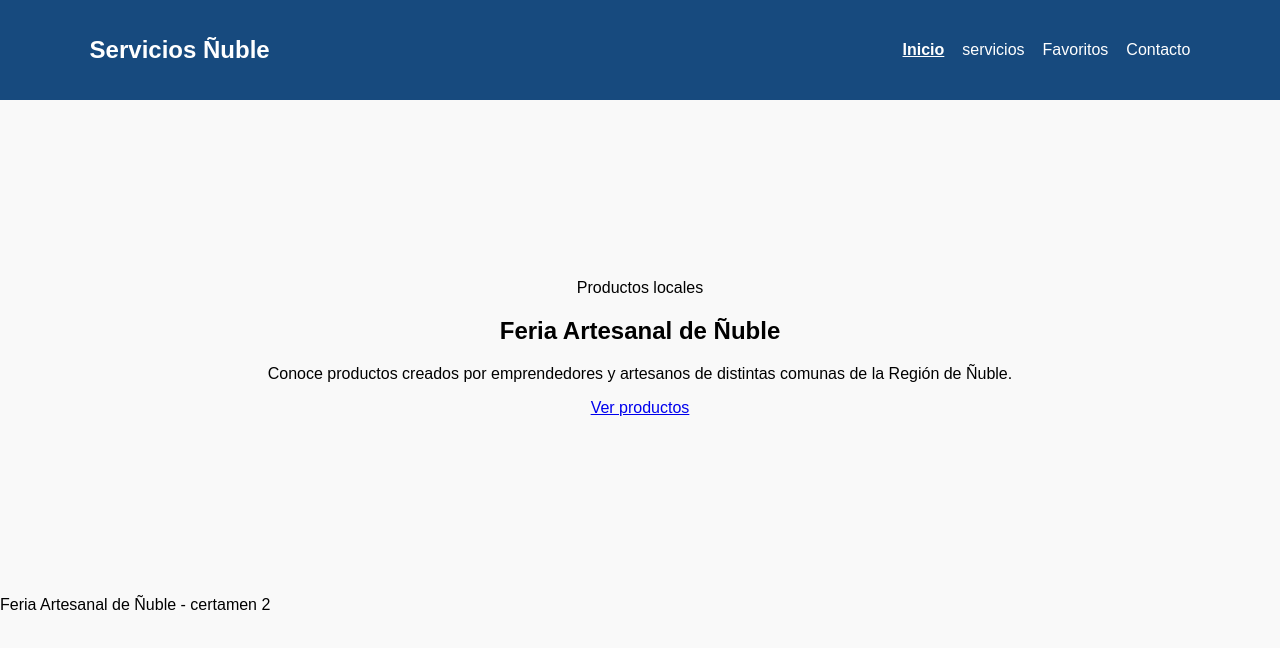
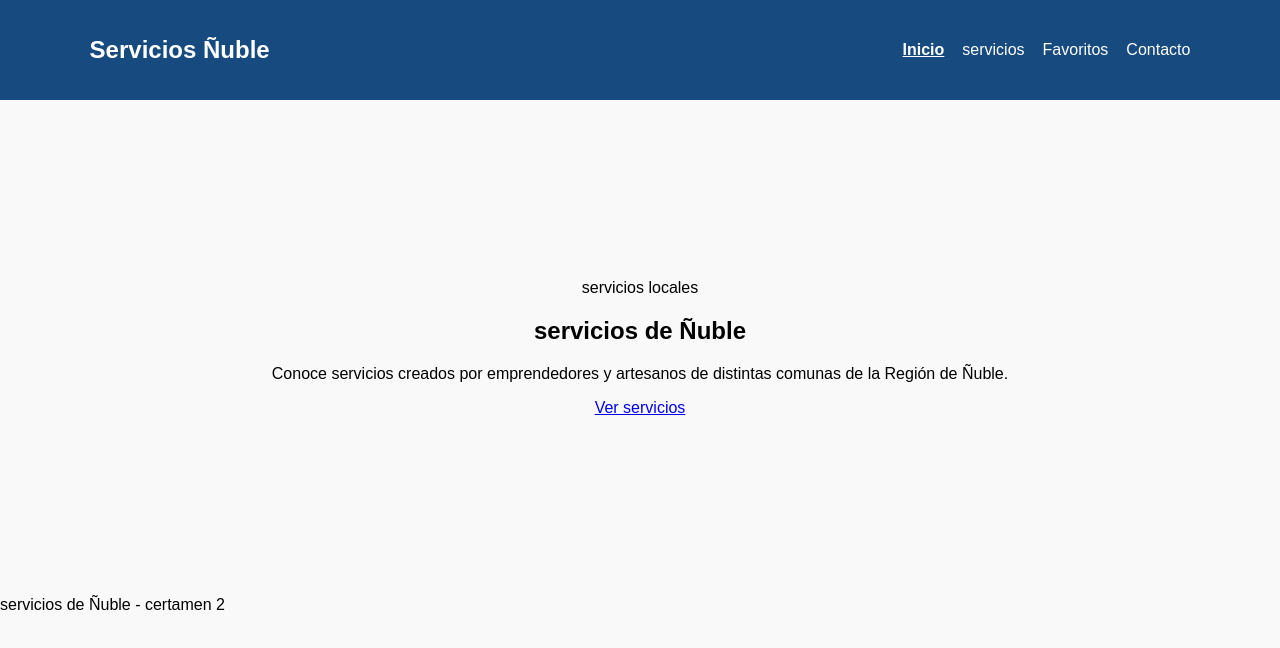
Before and after one commit to Aquilescastro115/todas_las_actividades_vue, a Vue app in the folder Activisas/: page / in a window 1280 px wide. Shown: the top 648 px of the page. Built offline with nearby package versions, Linux system fonts and the light colour scheme.

Commit message:
etapa 9 - Evaluacion 2 - Formulario y validaciones

```diff
--- a/Activisas/src/App.vue
+++ b/Activisas/src/App.vue
@@ -9,6 +9,6 @@ import Navbar from './components/Navbar.vue'
     <RouterView />
   </main>
   <footer>
-    <p>Feria Artesanal de Ñuble - certamen 2</p>
+    <p>servicios de Ñuble - certamen 2</p>
   </footer>
 </template>
--- a/Activisas/src/views/ContactoView.vue
+++ b/Activisas/src/views/ContactoView.vue
@@ -3,12 +3,13 @@ import { ref } from 'vue'
 
 const nombre = ref('')
 const correo = ref('')
+const servicio = ref('')
 const mensaje = ref('')
 const error = ref('')
 const enviado = ref(false)
 
 function enviar() {
-  if (!nombre.value || !correo.value || !mensaje.value) {
+  if (!nombre.value || !correo.value || !servicio.value || !mensaje.value) {
     error.value = 'Debe completar todos los campos.'
     enviado.value = false
     return
@@ -16,6 +17,11 @@ function enviar() {
 
   error.value = ''
   enviado.value = true
+
+  nombre.value = ''
+  correo.value = ''
+  servicio.value = ''
+  mensaje.value = ''
 }
 </script>
 
@@ -30,6 +36,15 @@ function enviar() {
       <label>Correo electrónico</label>
       <input v-model="correo" type="email" />
 
+      <label>Servicio de interés</label>
+      <select v-model="servicio">
+        <option disabled value="">Seleccione un servicio</option>
+        <option value="alimentos">Alimentos</option>
+        <option value="artesania">Artesanía</option>
+        <option value="textiles">Textiles</option>
+        <option value="otro">Otro</option>
+      </select>
+
       <label>Mensaje</label>
       <textarea v-model="mensaje" rows="5"></textarea>
 
@@ -40,3 +55,8 @@ function enviar() {
     <p v-if="enviado" class="correcto">Mensaje registrado correctamente.</p>
   </section>
 </template>
+
+<style scoped>
+.error { color: #b42318; font-weight: bold; margin-top: 10px; }
+.correcto { color: #0f5132; font-weight: bold; margin-top: 10px; }
+</style>
--- a/Activisas/src/views/InicioView.vue
+++ b/Activisas/src/views/InicioView.vue
@@ -1,14 +1,14 @@
 <template>
   <section class="hero">
     <div>
-      <p class="etiqueta">Productos locales</p>
-      <h1>Feria Artesanal de Ñuble</h1>
+      <p class="etiqueta">servicios locales</p>
+      <h1>servicios de Ñuble</h1>
       <p>
-        Conoce productos creados por emprendedores y artesanos
+        Conoce servicios creados por emprendedores y artesanos
         de distintas comunas de la Región de Ñuble.
       </p>
-      <RouterLink to="/productos" class="boton-principal">
-        Ver productos
+      <RouterLink to="/servicios" class="boton-principal">
+        Ver servicios
       </RouterLink>
     </div>
   </section>
--- a/Activisas/src/views/serviciosDetalleView.vue
+++ b/Activisas/src/views/serviciosDetalleView.vue
@@ -25,8 +25,8 @@ const producto = computed(() => {
     </div>
 
     <div v-else>
-      <h2>Producto no encontrado</h2>
-      <RouterLink to="/productos">Volver</RouterLink>
+      <h2>servicio no encontrado</h2>
+      <RouterLink to="/servicios">Volver</RouterLink>
     </div>
   </section>
 </template>
```
